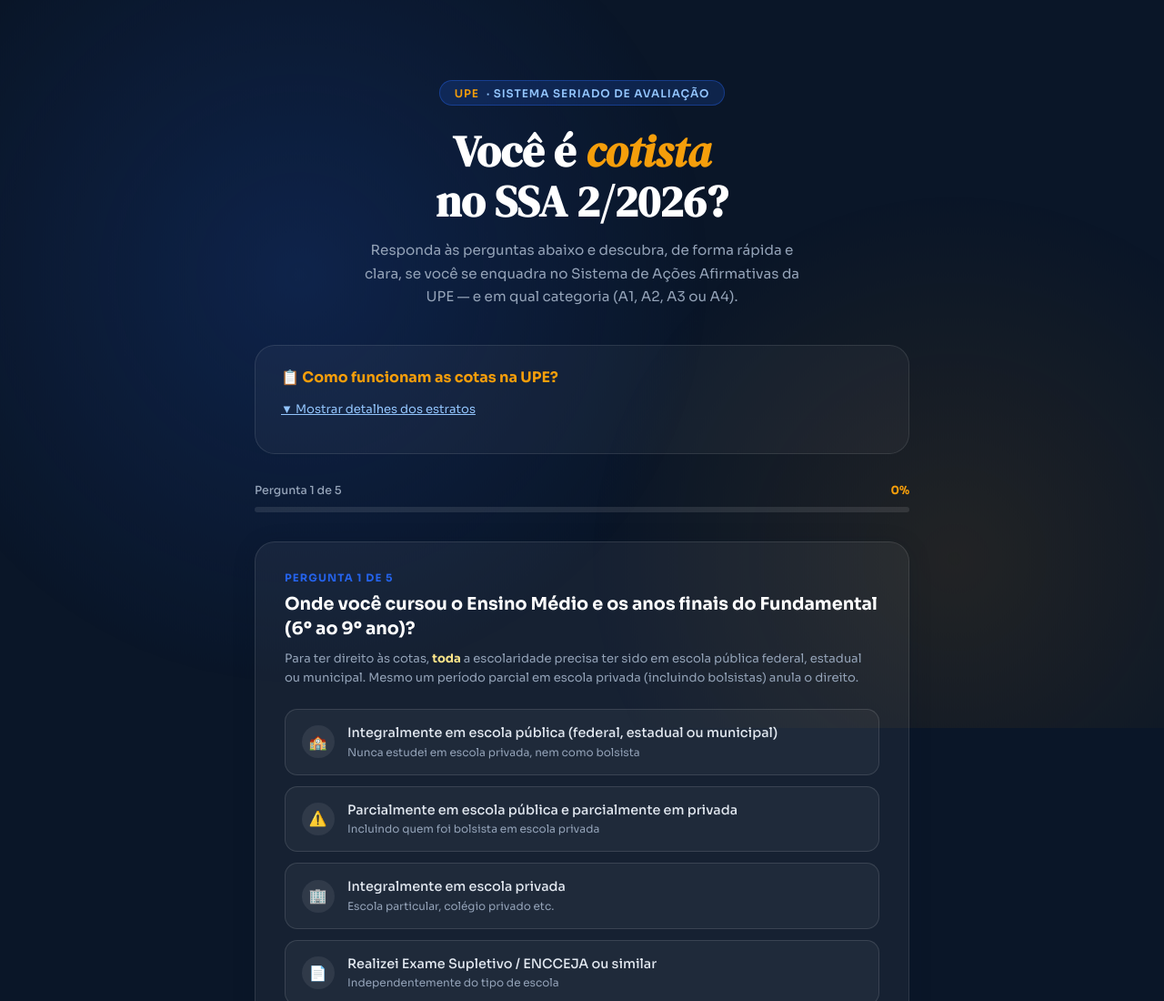
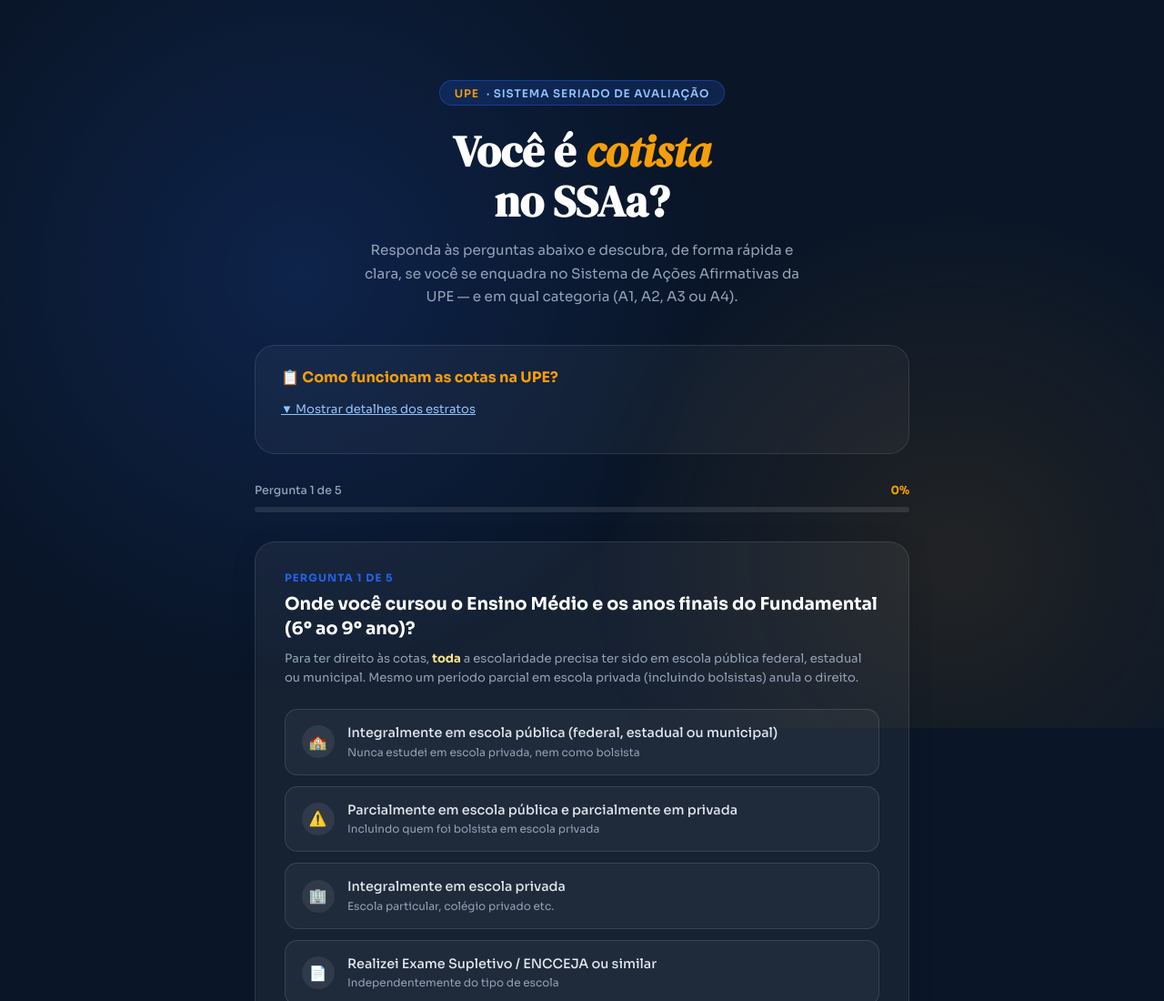
Before and after one commit to L3b2023/ssa2-cotas, a plain HTML site: page index.html in a window 1280 px wide. Shown: the top 1100 px of the page at 91% size. Drawn offline with Linux system fonts and the light colour scheme.

Commit message:
asdasdasdasd

```diff
--- a/index.html
+++ b/index.html
@@ -431,7 +431,7 @@
     <div class="header-badge">
       <span>UPE</span> · Sistema Seriado de Avaliação
     </div>
-    <h1>Você é <em>cotista</em><br>no SSA 2/2026?</h1>
+    <h1>Você é <em>cotista</em><br>no SSAa?</h1>
     <p>Responda às perguntas abaixo e descubra, de forma rápida e clara, se você se enquadra no Sistema de Ações Afirmativas da UPE — e em qual categoria (A1, A2, A3 ou A4).</p>
   </header>
 
```
